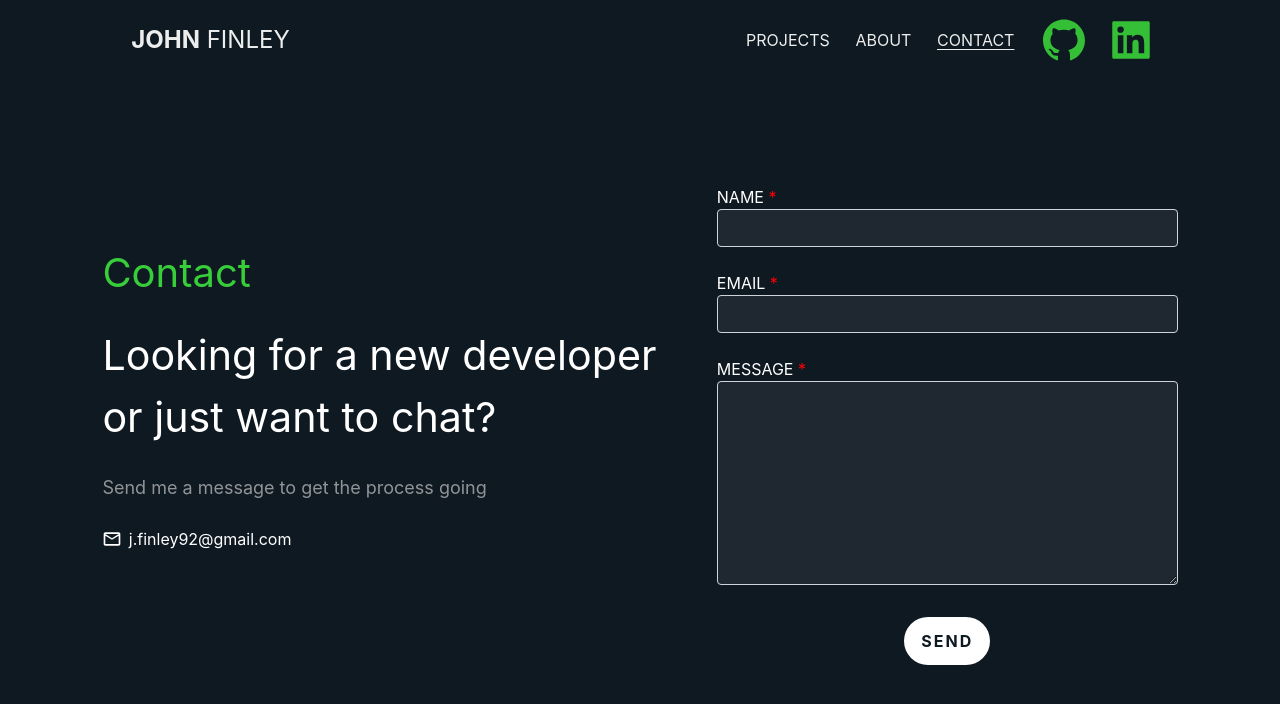
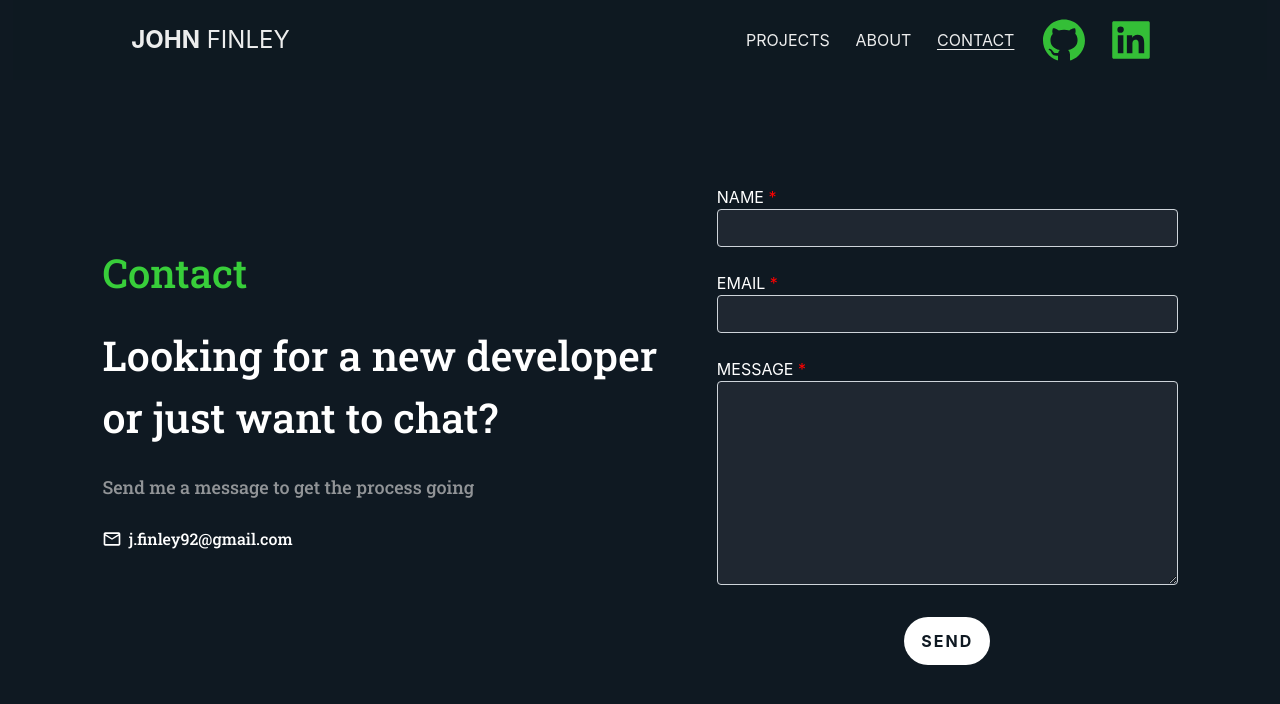
Before and after one commit to jfinley6/portfolio, a React (Vite) app: page /contact in a window 1280 px wide. Shown: the top 704 px of the page. Built offline with nearby package versions, Linux system fonts and the light colour scheme.

Commit message:
update font-family

```diff
--- a/src/stylesheets/contact.css
+++ b/src/stylesheets/contact.css
@@ -19,12 +19,14 @@
     align-items: start;
     justify-content: center;
     width: fit-content;
+    font-family: Roboto Slab;
 }
 
 #contact-info > p:first-child {
     font-size: 2.5em !important;
     color: var(--green);
     line-height: 1.2;
+    font-family: Roboto Slab;
 }
 
 h1 {
```
